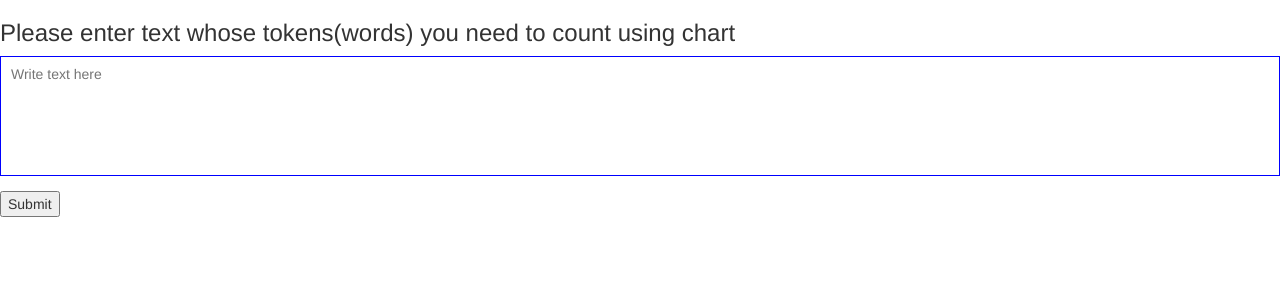
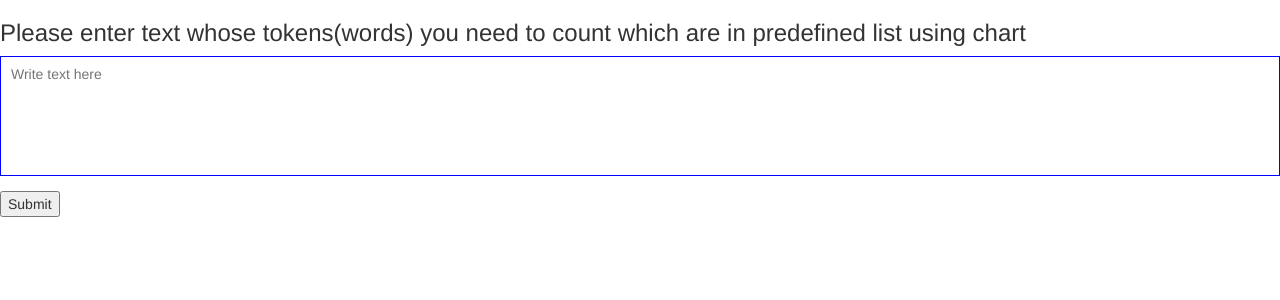
Before and after one commit to AISangam/Integrating-HTML5-and-Javascript-Charting-library-with-Django, a Django app: page / in a window 1280 px wide. Shown: the top 300 px of the page. Run offline with Django 3.2, Linux system fonts and the light colour scheme; some libraries are stand-ins or nearby versions.

Commit message:
Update user_input.html

```diff
--- a/sentiment_chart/templates/user_input.html
+++ b/sentiment_chart/templates/user_input.html
@@ -22,7 +22,7 @@
 
     <body>
     	<form method="post" action="">
-            <h3> Please enter text whose tokens(words) you need to count using chart</h3>
+            <h3> Please enter text whose tokens(words) you need to count which are in predefined list using chart</h3>
             {% csrf_token %}
             <textarea name="user_input" placeholder="Write text here"></textarea>
             <input type="submit" value="Submit">
```
Lines whose indentation alone changed are shown as unchanged.
